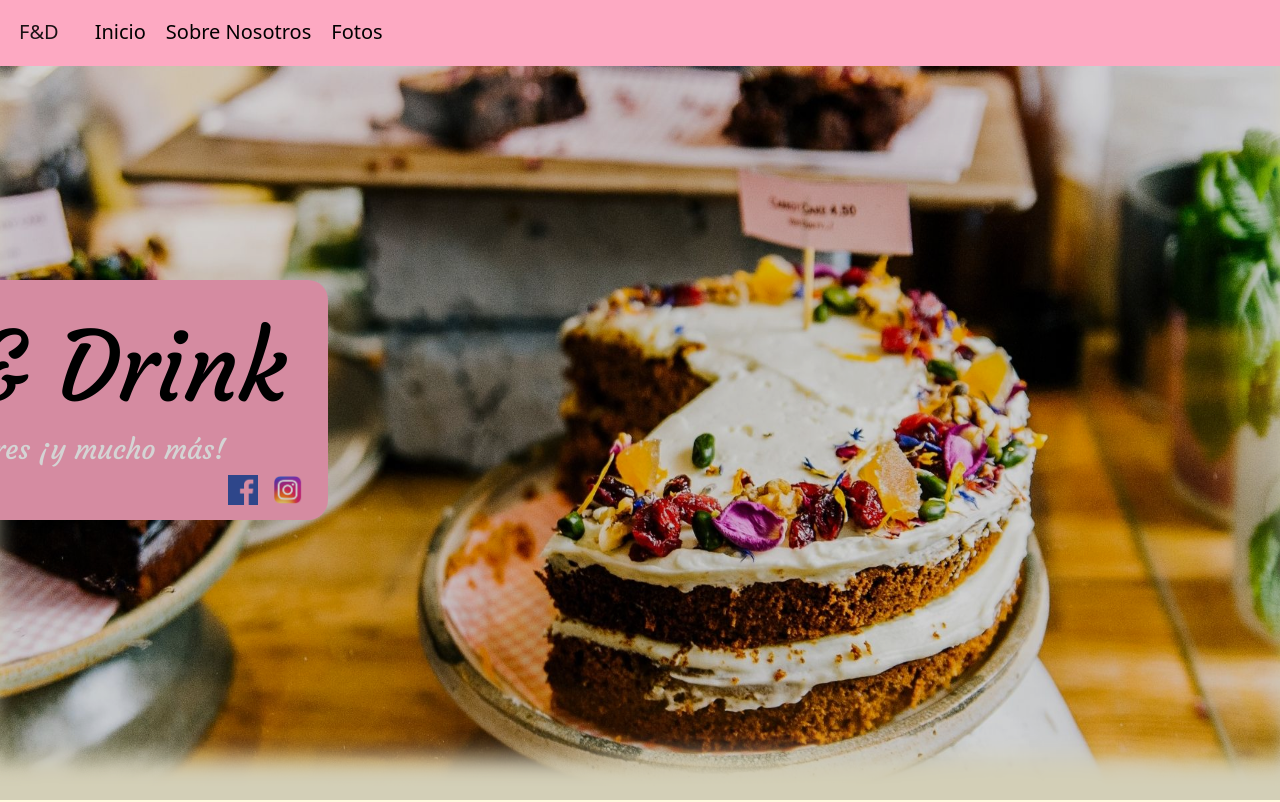
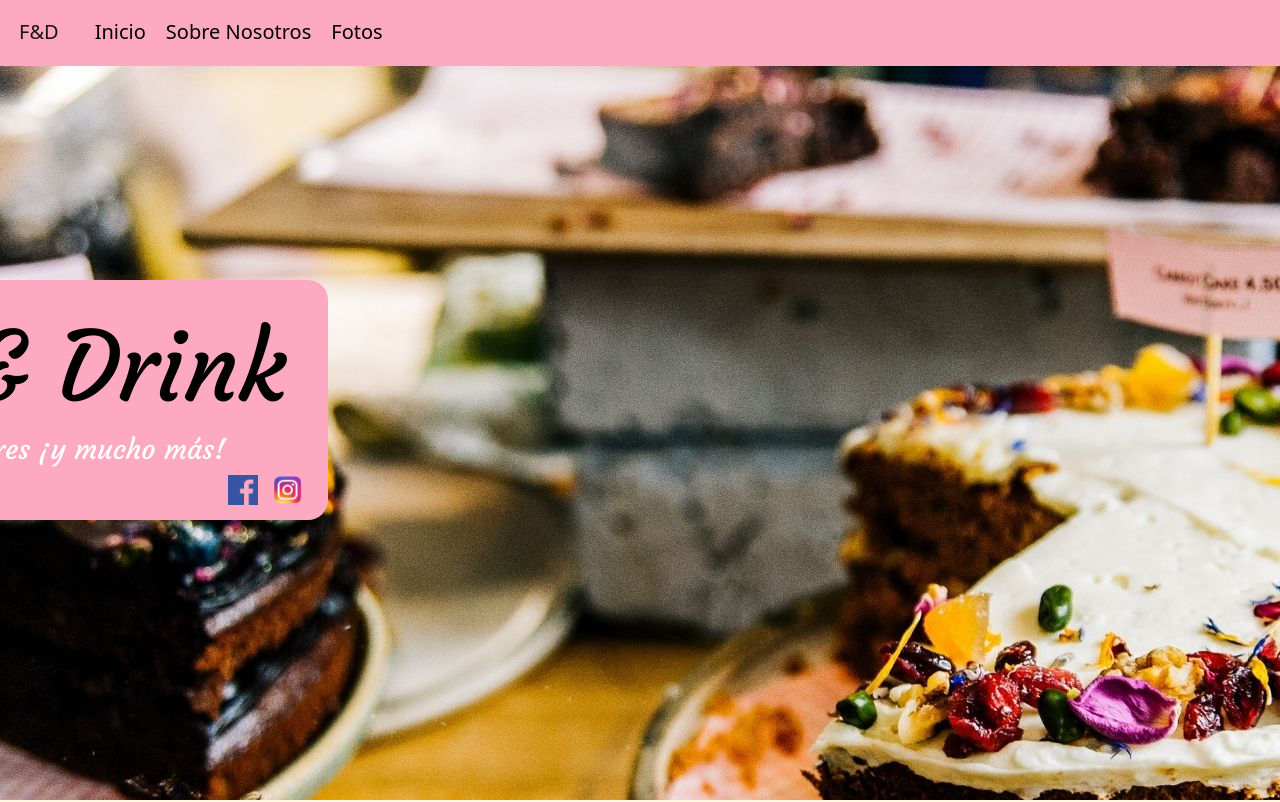
Before and after one commit to LiamMarega/TemplateReposteria, a React (Vite) app: page / in a window 1280 px wide. Shown: the top 802 px of the page. Built offline with nearby package versions, Linux system fonts and the light colour scheme.

Commit message:
Arreglo Bugs

```diff
--- a/src/components/Landingpage/Landingpage.css
+++ b/src/components/Landingpage/Landingpage.css
@@ -38,26 +38,10 @@
 }
 
 .LandingPage__Container_NavBar {
-  background-repeat: no-repeat;
-  background-size: cover;
   height: 100%;
-
   flex-direction: row;
   justify-content: center;
-  filter: blur(0px) brightness(83%) saturate(105%);
-  -webkit-filter: blur(0px) brightness(83%) saturate(105%);
-  -moz-filter: blur(0px) brightness(83%) saturate(105%);
-  z-index: 1;
   transition: 1.5s;
-}
-
-.LandingPage__Container_NavBar img:hover {
-  transition: 0.3s;
-}
-
-.LandingPage__Container_NavBar img:hover {
-  filter: brightness(120%) saturate(110%);
-  transform: scale(1.1);
 }
 
 .LandingPage__Container_Row_Dos {
@@ -184,7 +168,7 @@
   align-items: center;
   justify-content: center;
   margin: 0px;
-
+  overflow:hidden;
 }
 
 .LandingPage__Container_Row_Siete .ImagenTorta1 {
@@ -200,14 +184,15 @@
   flex-direction: column;
   padding: 7px;
   transition: 1s;
-
+  overflow:hidden;
 }
 
-.LandingPage__Container_Row_Siete img:hover{
+.LandingPage__Container_Row_Siete img:hover {
   transform: scale(1.25);
 }
 
 .LandingPage__Container_Row_Footer {
+  height: 20vh;
   background: #000000;
   display: flex;
   align-items: center;
@@ -215,9 +200,8 @@
   list-style: none;
   font-family: "Courgette", cursive;
   font-size: 1rem;
+
 }
-
-
 
 .LandingPage__LogoBar_Footer {
   float: left;
@@ -239,6 +223,7 @@
 .FooterList li {
   margin-right: 30px;
 }
+
 .Landingpage__Container_image {
   width: 100%;
   height: 100%;
@@ -247,10 +232,7 @@
   justify-content: flex-end;
   align-items: flex-end;
   background-attachment: fixed;
-  background-repeat: round;
-  -webkit-box-shadow: inset 0px -50px 25px -7px #fef9de;
-  box-shadow: inset 0px -50px 25px -7px #fef9de;
-  font-family: "Courgette", cursive;
+
   display: flex;
   justify-content: flex-start;
   align-items: center;
@@ -535,4 +517,12 @@
     padding: 10px;
     border-radius: 20px;
   }
+  .LandingPage__Container_Row_Siete .ImagenTorta2 {
+    width: 50%;
+    display: flex;
+    flex-direction: column;
+    padding: 7px;
+    transition: 1s;
+  }
+
 }
```
Also changed, not shown: src/components/Landingpage/Landingpage.jsx (+21 -15 lines).
